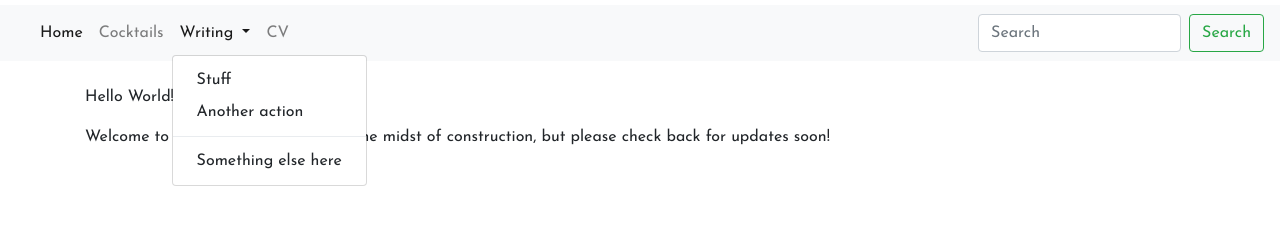
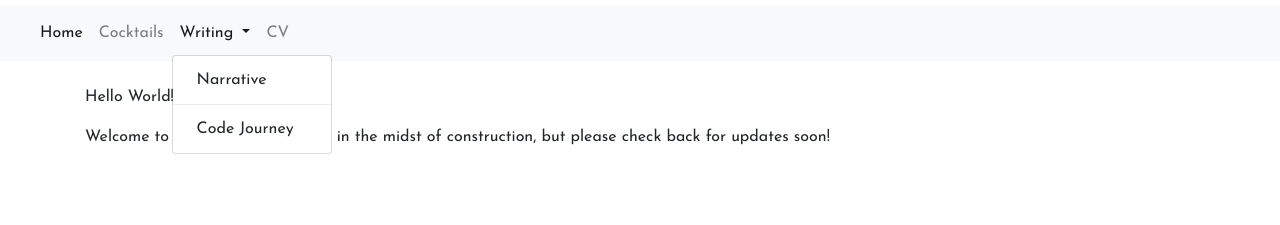
Before and after one commit to erinmcallester/erinmcallester.github.io, a plain HTML site: page index.html in a window 1280 px wide. Both pictures are taken after a click on the button "Writing". Shown: the part 137-362 px from the top of the page. Drawn offline with nearby package versions, Linux system fonts and the light colour scheme; a web font is replaced by a local one.

Commit message:
Update index.html

```diff
--- a/index.html
+++ b/index.html
@@ -37,20 +37,15 @@
           Writing
         </a>
         <div class="dropdown-menu" aria-labelledby="navbarDropdown">
-          <a class="dropdown-item" href="#">Stuff</a>
-          <a class="dropdown-item" href="#">Another action</a>
+          <a class="dropdown-item" href="https://medium.com/@ewWmM">Narrative</a>
           <div class="dropdown-divider"></div>
-          <a class="dropdown-item" href="#">Something else here</a>
+          <a class="dropdown-item" href="#">Code Journey</a>
         </div>
       </li>
       <li class="nav-item">
         <a class="nav-link" href="https://www.linkedin.com/in/erin-mcallester-7a759821/">CV</a>
       </li>
     </ul>
-    <form class="form-inline my-2 my-lg-0">
-      <input class="form-control mr-sm-2" type="search" placeholder="Search" aria-label="Search">
-      <button class="btn btn-outline-success my-2 my-sm-0 hellablu" type="submit">Search</button>
-    </form>
   </div>
 </nav>
 
```
